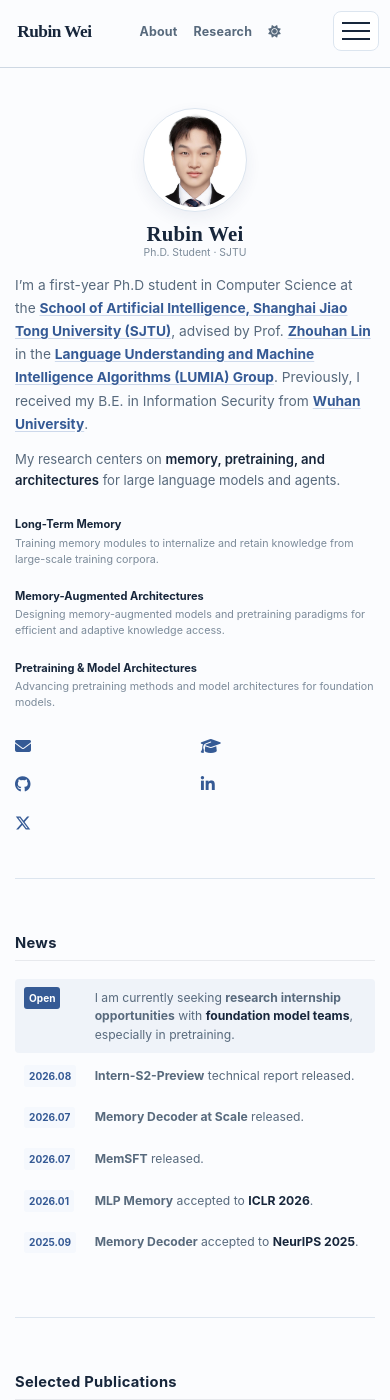
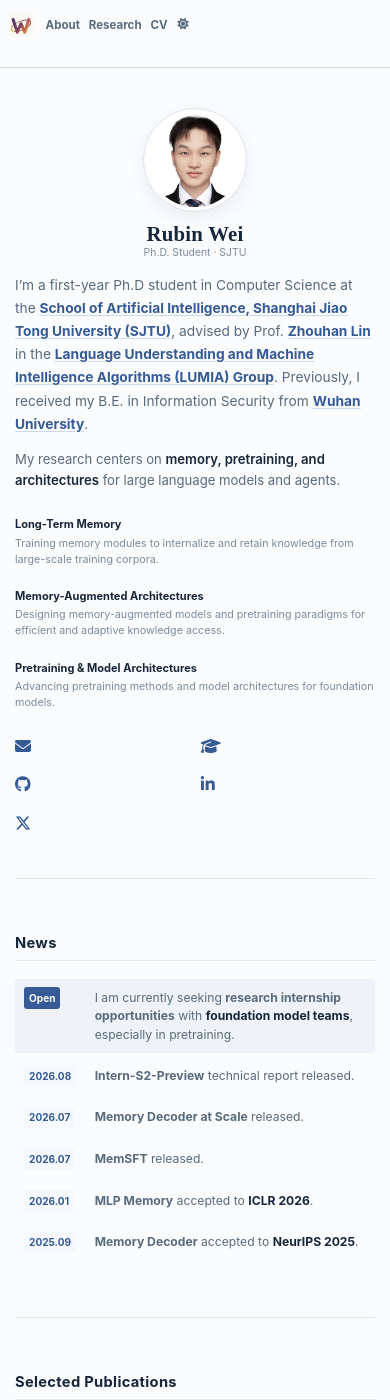
Before and after one commit to Rubin-Wei/Rubin-Wei.github.io, a Jekyll site: the page built from _pages/about.md, in a window 390 px wide and 1400 px high. Built offline with Jekyll 4.4.1, drawn with Linux system fonts in a browser that asks for light colours.

Commit message:
Keep mobile navigation on one row

```diff
--- a/_includes/masthead.html
+++ b/_includes/masthead.html
@@ -6,7 +6,12 @@
       <nav id="site-nav" class="greedy-nav">
         <button><div class="navicon"></div></button>
         <ul class="visible-links">
-          <li class="masthead__menu-item masthead__menu-item--lg persist"><a href="{{ base_path }}/">{{ site.title }}</a></li>
+          <li class="masthead__menu-item masthead__menu-item--lg persist">
+            <a href="{{ base_path }}/" aria-label="{{ site.title }}">
+              <span class="masthead__brand-text" aria-hidden="true">{{ site.title }}</span>
+              <img class="masthead__brand-mark" src="{{ base_path }}/images/favicon.svg?v=w3" alt="" aria-hidden="true" width="28" height="28"/>
+            </a>
+          </li>
           {% for link in site.data.navigation.main %}
             {% if link.url contains 'http' %}
               {% assign domain = '' %}
--- a/_sass/_research-home.scss
+++ b/_sass/_research-home.scss
@@ -115,6 +115,10 @@ html[data-theme="dark"] .masthead {
   letter-spacing: -0.03em;
 }
 
+.masthead__brand-mark {
+  display: none;
+}
+
 .greedy-nav .visible-links a::before {
   bottom: 0.24rem;
   height: 1px;
@@ -1009,14 +1013,43 @@ html[data-theme="dark"] .honors-strip {
 
 @media screen and (max-width: 680px) {
   .masthead__inner-wrap {
-    padding-right: 0.7rem;
-    padding-left: 0.7rem;
+    padding: 0.5rem 0.45rem;
+  }
+
+  .masthead__menu-item--lg {
+    padding-right: 0.15rem;
+  }
+
+  .masthead__brand-text {
+    display: none;
+  }
+
+  .masthead__brand-mark {
+    display: block;
+    width: 28px;
+    height: 28px;
+    border-radius: 7px;
+  }
+
+  .greedy-nav {
+    min-width: 0;
   }
 
   .greedy-nav a {
-    margin: 0 0.12rem;
-    padding-right: 0.38rem;
-    padding-left: 0.38rem;
+    margin: 0;
+    padding: 0.38rem 0.28rem;
+    font-size: 0.72rem;
+    letter-spacing: 0;
+  }
+
+  .greedy-nav .visible-links li:first-child a {
+    padding: 0.18rem 0.22rem 0.18rem 0;
+  }
+
+  .greedy-nav .visible-links #theme-toggle a {
+    width: 22px;
+    padding-right: 0.18rem;
+    padding-left: 0.18rem;
   }
 
   .rubin-hero,
```
